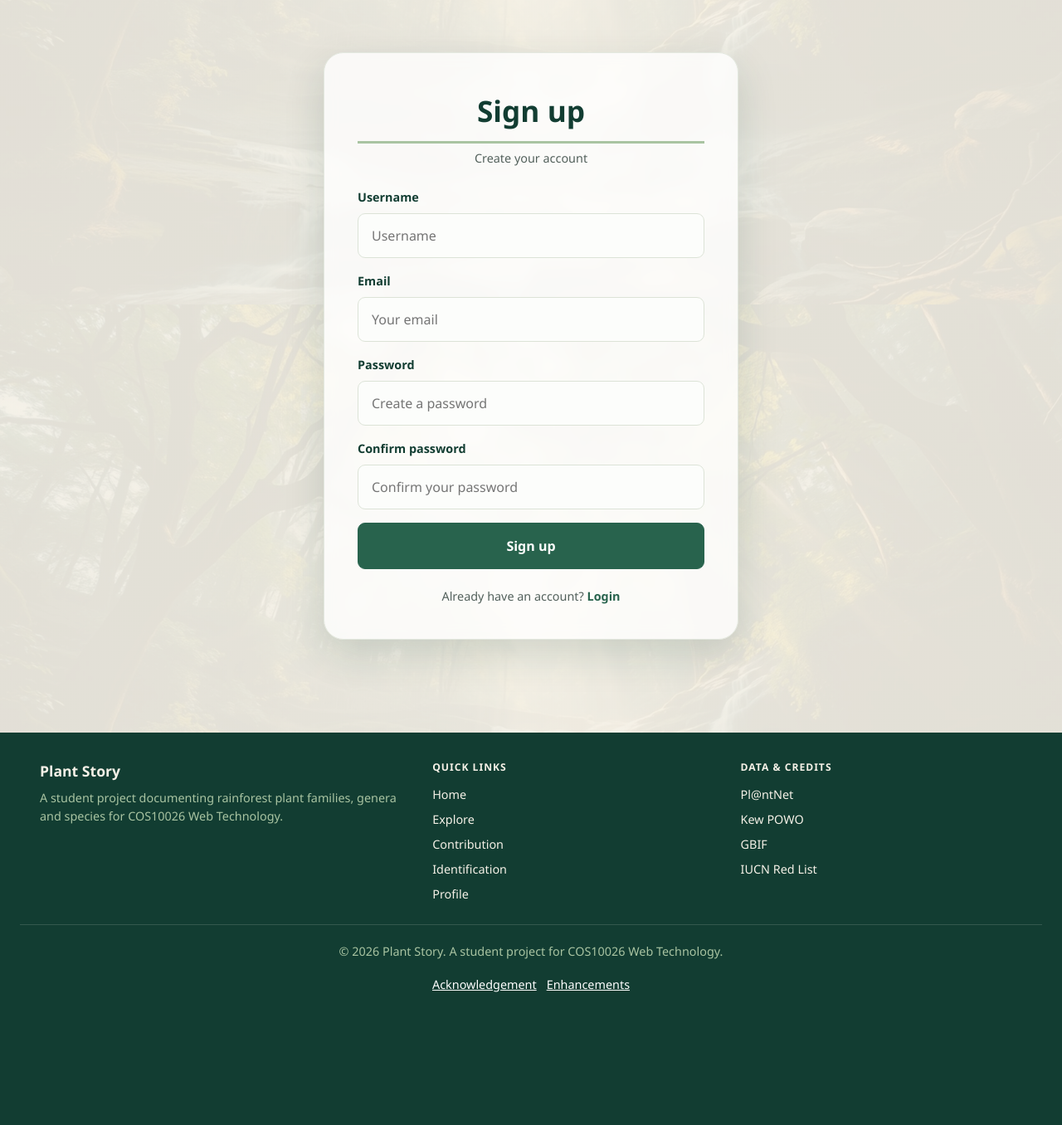
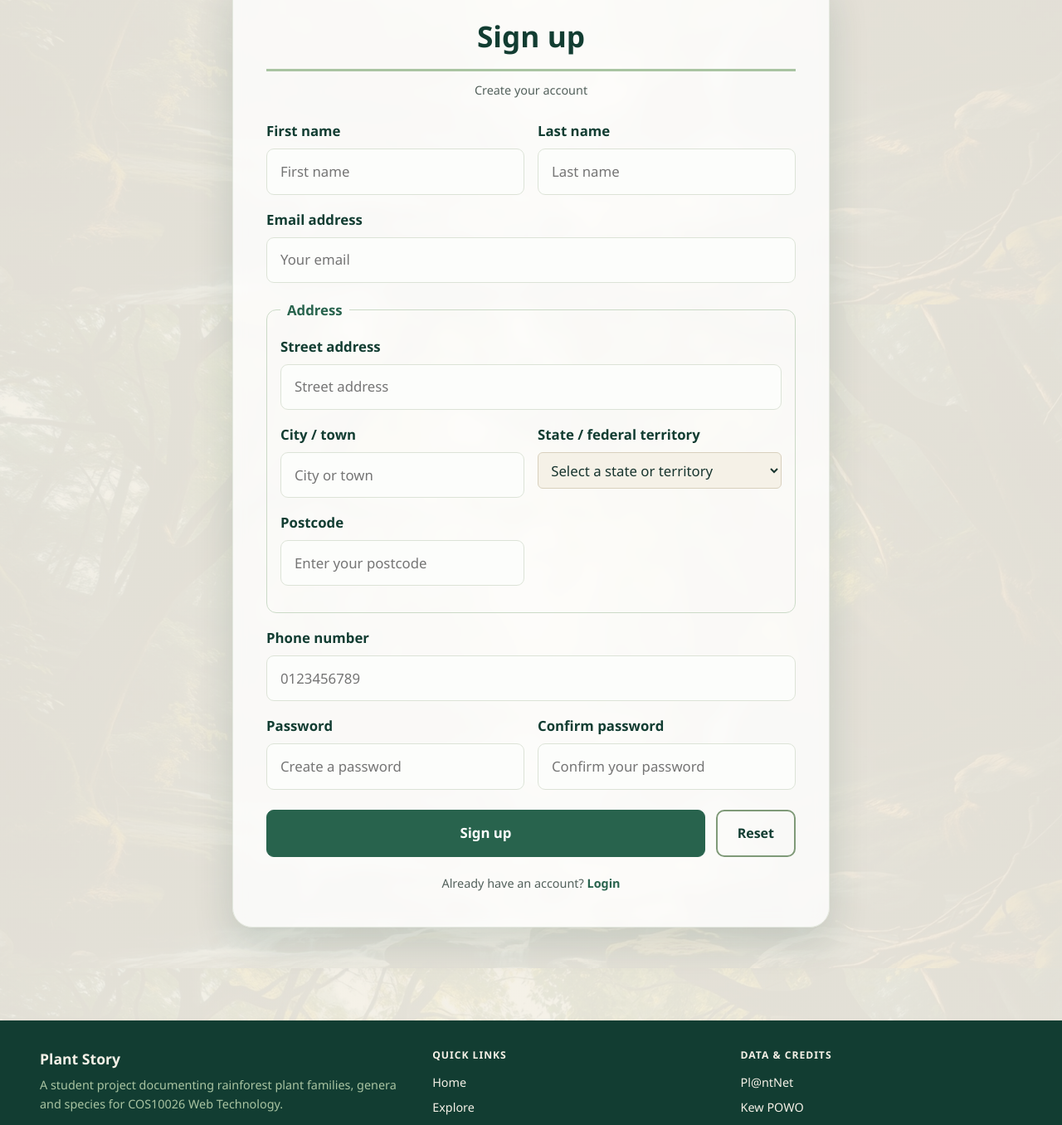
Before and after one commit to Krazera1337/Web-Tech-Ass, a PHP site: the page made by login register/register.html in a window 1280 px wide. Shown: the part 433-1789 px from the top of the page at 83% size. Before the commit the page ends 1629 px from the top, so only its background shows below. Run offline with PHP 8.4, Linux system fonts and the light colour scheme.

Commit message:
do the correction

```diff
--- a/css/style.css
+++ b/css/style.css
@@ -3218,6 +3230,13 @@ a.tag:focus-visible { outline: 2px solid var(--gold); outline-offset: 2px; }
   text-align: center;
 }
 .enquiry-page .enquiry-card__title { margin-bottom: 1.5rem; }
+.auth-page .login-box h1,
+.auth-page .register-box h1 {
+  padding-bottom: .7rem;
+  border-bottom: 3px solid #a9c4a2;
+}
+.auth-page .login-box .subtitle,
+.auth-page .register-box .subtitle { margin-top: .65rem; }
 .enquiry-page .enquiry-form__group { margin-bottom: 1.1rem; }
 .enquiry-page .enquiry-form__label,
 .auth-main form label {
@@ -3450,3 +3469,41 @@ a.tag:focus-visible { outline: 2px solid var(--gold); outline-offset: 2px; }
   ::view-transition-group(nav-active-highlight) { animation-duration: 1ms; }
 }.main-nav .nav-auth a[aria-current="page"] { position: relative; isolation: isolate; background: transparent; }
 .main-nav .nav-auth a[aria-current="page"]::before { content: ""; position: absolute; inset: -2px; z-index: -1; border: 2px solid var(--sage); border-radius: inherit; background: var(--forest); view-transition-name: nav-active-highlight; }
+
+/* Registration fields and consistent form reset controls. */
+.auth-main .register-box { max-width: 720px; }
+.register-grid { display: grid; grid-template-columns: repeat(2, minmax(0, 1fr)); gap: 0 1rem; }
+.register-field { min-width: 0; }
+.register-field-wide { grid-column: 1 / -1; }
+.register-field input, .register-field select { width: 100%; }
+.register-address { min-width: 0; grid-column: 1 / -1; margin: .2rem 0 1rem; padding: 1rem; border: 1px solid #cbdac7; border-radius: 12px; }
+.register-address legend { padding: 0 .5rem; color: var(--forest); font-weight: 700; }
+.register-address .register-grid { gap: 0 1rem; }
+.auth-form-actions, .enquiry-form__actions { display: flex; gap: .8rem; align-items: stretch; margin-top: .5rem; }
+.auth-form-actions > :first-child, .enquiry-form__actions > :first-child { flex: 1; }
+.auth-form-actions .register-btn, .auth-form-actions .login-btn, .auth-form-actions .submit-btn { width: auto; margin: 0; }
+.auth-reset-btn, .enquiry-form__reset-btn { flex: 0 0 auto; padding: .8rem 1.4rem; border: 1px solid #b8cbb0; border-radius: 9px; background: #fff; color: var(--forest); font: inherit; font-weight: 600; cursor: pointer; }
+.auth-reset-btn:hover, .enquiry-form__reset-btn:hover { background: #eaf0e4; }
+.auth-main .auth-reset-btn { align-self: stretch; }
+.auth-main .auth-reset-btn { align-self: stretch; }
+.enquiry-form__actions .enquiry-form__submit-btn { width: auto; margin: 0; }
+@media (max-width: 600px) { .register-grid { grid-template-columns: 1fr; } .register-field-wide { grid-column: auto; } .auth-form-actions, .enquiry-form__actions { flex-wrap: wrap; } .auth-form-actions > :first-child, .enquiry-form__actions > :first-child { flex: 1 1 10rem; } }
+/* Readable form text and a more compact form-page hero. */
+.auth-main form label, .enquiry-page .enquiry-form__label, .community-page form label { font-size: 1rem; }
+.auth-main form input:not([type='checkbox']), .auth-main form select, .auth-main form textarea,
+.enquiry-page .enquiry-form__input, .enquiry-page .enquiry-form__select, .enquiry-page .enquiry-form__textarea,
+.contribution-form-page form input:not([type='submit']):not([type='reset']), .contribution-form-page textarea { font-size: 1rem; }
+:is(.auth-page, .enquiry-page, .contribution-form-page) .form-page-hero.blended-hero { min-height: 230px; padding-block: 2rem; }
+@media (max-width: 640px) { :is(.auth-page, .enquiry-page, .contribution-form-page) .form-page-hero.blended-hero { min-height: 185px; padding-block: 1.5rem; } }.identification-page .page-hero { min-height: 230px; }
+.identification-page .identify-panel label { font-size: 1rem; }
+@media (max-width: 640px) { .identification-page .page-hero { min-height: 185px; } }
+/* Keep all form text comfortably larger than the footer copy. */
+.auth-main form, .enquiry-page .enquiry-form, .community-page .contribution-form-card form, .identification-page .identify-panel form { font-size: 1.05rem; }
+.auth-main form label, .enquiry-page .enquiry-form__label, .community-page form label, .identification-page .identify-panel label { font-size: 1.05rem; }
+.auth-main form input:not([type='checkbox']), .auth-main form select, .auth-main form textarea,
+.enquiry-page .enquiry-form__input, .enquiry-page .enquiry-form__select, .enquiry-page .enquiry-form__textarea,
+.contribution-form-page form input:not([type='submit']):not([type='reset']), .contribution-form-page textarea,
+.identification-page .identify-panel input { font-size: 1.05rem; }
+.auth-main .login-box { max-width: 560px; }
+.auth-main .login-box .options { font-size: 1.05rem; }
+.auth-main .login-box .subtitle { font-size: 1rem; }
--- a/login register/register.html
+++ b/login register/register.html
@@ -5,7 +5,7 @@
 <meta name="viewport" content="width=device-width, initial-scale=1.0">
 <title>Register — Plant Story</title>
 <link rel="icon" type="image/jpeg" href="../images/leaf-icon.jpg">
-<link rel="stylesheet" href="../css/style.css?v=46">
+<link rel="stylesheet" href="../css/style.css?v=53">
 </head>
 <body class="auth-page register-page">
 
@@ -37,69 +37,34 @@
   </div>
 </nav>
 
-<header class="form-page-hero blended-hero">
-  <div class="hero-copy">
-    <h1>Registration</h1>
-    <p>Account registration form for Plant Story.</p>
-  </div>
-</header>
+<header class="form-page-hero blended-hero"><div class="hero-copy"><h1>Registration</h1><p>Create a Plant Story account.</p></div></header>
 
 <main class="auth-main">
   <div class="register-box">
     <h1>Sign up</h1>
     <p class="subtitle">Create your account</p>
-
     <form>
-        <label for="name">Username</label>
-        <input type="text" id="name" placeholder="Username" maxlength="10" required>
-
-        <label for="email">Email</label>
-        <input type="email" id="email" placeholder="Your email" required>
-
-        <label for="password">Password</label>
-        <input type="password" id="password" placeholder="Create a password" maxlength="25" required>
-
-        <label for="confirm">Confirm password</label>
-        <input type="password" id="confirm" placeholder="Confirm your password" maxlength="25" required>
-
-        <button type="submit" class="register-btn" id="register-submit">Sign up</button>
+      <div class="register-grid">
+        <div class="register-field"><label for="first-name">First name</label><input type="text" id="first-name" name="first_name" placeholder="First name" maxlength="25" pattern="[A-Za-z]+" title="Use letters only, up to 25 characters" required></div>
+        <div class="register-field"><label for="last-name">Last name</label><input type="text" id="last-name" name="last_name" placeholder="Last name" maxlength="25" pattern="[A-Za-z]+" title="Use letters only, up to 25 characters" required></div>
+        <div class="register-field register-field-wide"><label for="email">Email address</label><input type="email" id="email" name="email" placeholder="Your email" required></div>
+        <fieldset class="register-address register-field-wide"><legend>Address</legend>
+          <div class="register-grid">
+            <div class="register-field register-field-wide"><label for="street">Street address</label><input type="text" id="street" name="street" placeholder="Street address" maxlength="40" required></div>
+            <div class="register-field"><label for="city">City / town</label><input type="text" id="city" name="city" placeholder="City or town" maxlength="20" required></div>
+            <div class="register-field"><label for="state">State / federal territory</label><select id="state" name="state" required><option value="" disabled selected>Select a state or territory</option><option>Johor</option><option>Kedah</option><option>Kelantan</option><option>Melaka</option><option>Negeri Sembilan</option><option>Pahang</option><option>Penang</option><option>Perak</option><option>Perlis</option><option>Sabah</option><option>Sarawak</option><option>Selangor</option><option>Terengganu</option><option>Kuala Lumpur</option><option>Labuan</option><option>Putrajaya</option></select></div>
+            <div class="register-field"><label for="postcode">Postcode</label><input type="text" id="postcode" name="postcode" placeholder="Enter your postcode" inputmode="numeric" maxlength="5" pattern="[0-9]{5}" title="Enter exactly 5 digits" required></div>
+          </div>
+        </fieldset>
+        <div class="register-field register-field-wide"><label for="phone">Phone number</label><input type="tel" id="phone" name="phone" placeholder="0123456789" inputmode="numeric" maxlength="10" pattern="[0-9]{1,10}" title="Enter up to 10 digits" required></div>
+        <div class="register-field"><label for="password">Password</label><input type="password" id="password" name="password" placeholder="Create a password" maxlength="25" required></div>
+        <div class="register-field"><label for="confirm">Confirm password</label><input type="password" id="confirm" name="confirm_password" placeholder="Confirm your password" maxlength="25" required></div>
+      </div>
+      <div class="auth-form-actions"><button type="submit" class="register-btn" id="register-submit">Sign up</button><button type="reset" class="auth-reset-btn" id="register-reset">Reset</button></div>
     </form>
-
-        <p class="signup-text">Already have an account?
-        <a href="login.html">Login</a>
-        </p>
+    <p class="signup-text">Already have an account? <a href="login.html">Login</a></p>
   </div>
 </main>
-
-<footer class="site-footer">
-  <div class="container footer-grid">
-    <div class="footer-brand">
-      <p class="footer-logo">Plant Story</p>
-      <p>A student project documenting rainforest plant families, genera and species for COS10026 Web Technology.</p>
-    </div>
-    <nav class="footer-links" aria-label="Footer">
-      <h4>Quick Links</h4>
-      <ul>
-        <li><a href="../index.html">Home</a></li>
-        <li><a href="../explore.html">Explore</a></li>
-        <li><a href="../contribute.html">Contribution</a></li>
-        <li><a href="../identify.html">Identification</a></li>
-        <li><a href="../profile/profile.html">Profile</a></li>
-      </ul>
-    </nav>
-    <div class="footer-credits">
-      <h4>Data &amp; Credits</h4>
-      <ul>
-        <li><a href="https://plantnet.org/" target="_blank" rel="noopener">Pl@ntNet</a></li>
-        <li><a href="https://powo.science.kew.org/" target="_blank" rel="noopener">Kew POWO</a></li>
-        <li><a href="https://www.gbif.org/" target="_blank" rel="noopener">GBIF</a></li>
-        <li><a href="https://www.iucnredlist.org/" target="_blank" rel="noopener">IUCN Red List</a></li>
-      </ul>
-    </div>
-  </div>
-  <p class="footer-bottom">&copy; 2026 Plant Story. A student project for COS10026 Web Technology.</p>
-<nav class="footer-page-links" aria-label="Project information"><a href="../acknowledgement.html">Acknowledgement</a><a href="../enhancement.html">Enhancements</a></nav>
-</footer>
-
+<footer class="site-footer"><div class="container footer-grid"><div class="footer-brand"><p class="footer-logo">Plant Story</p><p>A student project documenting rainforest plant families, genera and species for COS10026 Web Technology.</p></div><nav class="footer-links" aria-label="Footer"><h4>Quick Links</h4><ul><li><a href="../index.html">Home</a></li><li><a href="../explore.html">Explore</a></li><li><a href="../contribute.html">Contribution</a></li><li><a href="../identify.html">Identification</a></li><li><a href="../profile/profile.html">Profile</a></li></ul></nav><div class="footer-credits"><h4>Data &amp; Credits</h4><ul><li><a href="https://plantnet.org/">Pl@ntNet</a></li><li><a href="https://powo.science.kew.org/">Kew POWO</a></li></ul></div></div><p class="footer-bottom">&copy; 2026 Plant Story. A student project for COS10026 Web Technology.</p><nav class="footer-page-links" aria-label="Project information"><a href="../acknowledgement.html">Acknowledgement</a><a href="../enhancement.html">Enhancements</a></nav></footer>
 </body>
 </html>
```
Also changed, not shown: other parts of css/style.css (+30 -18 lines), acknowledgement.html (+16 -8 lines), contribution-form.html (+14 -11 lines), enhancement.html (+13 -12 lines), enquiry.html (+33 -10 lines), identify.html (+4 -4 lines), login register/forpass.html (+5 -5 lines), login register/login.html (+6 -8 lines), 2 other files. Lines whose indentation alone changed are shown as unchanged.
